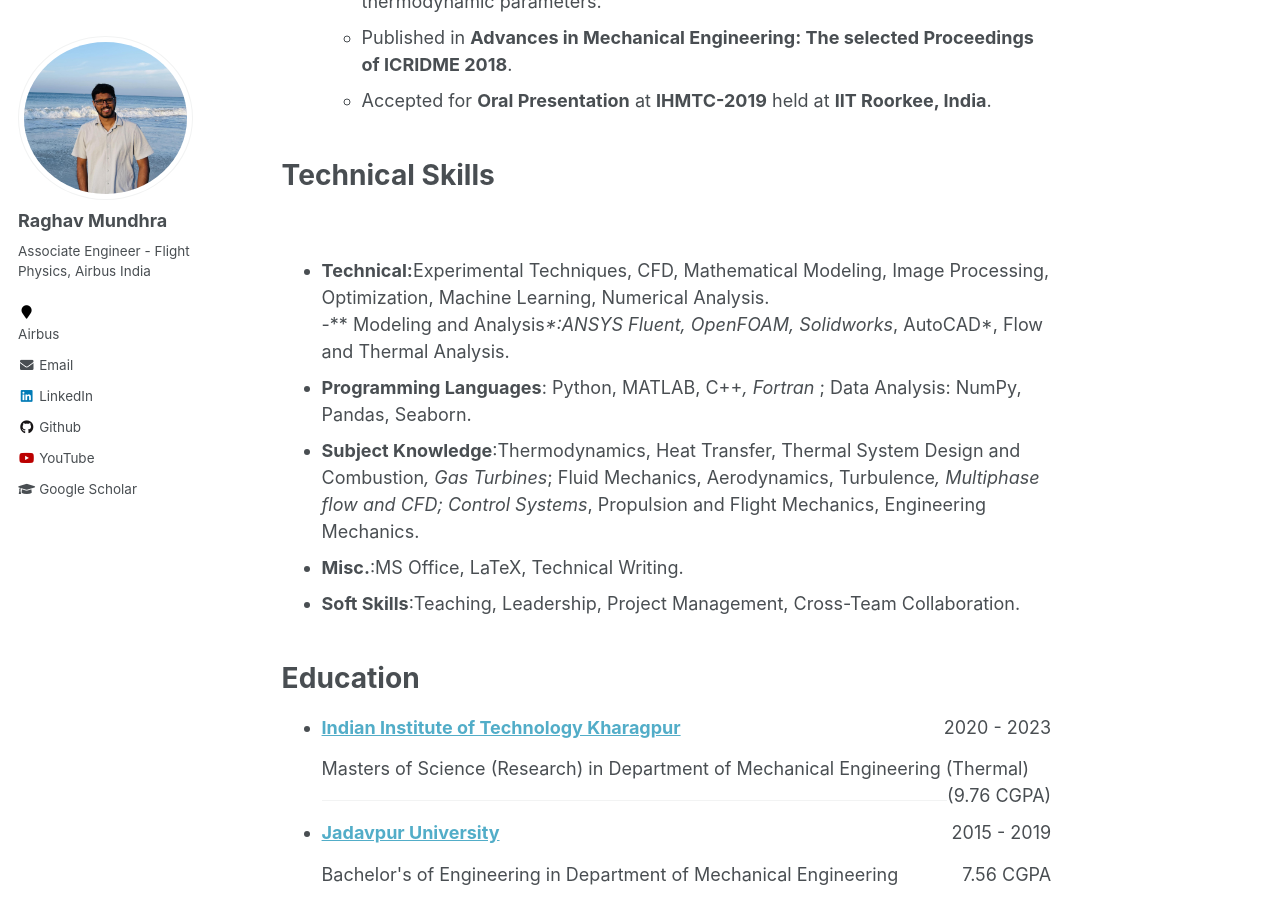
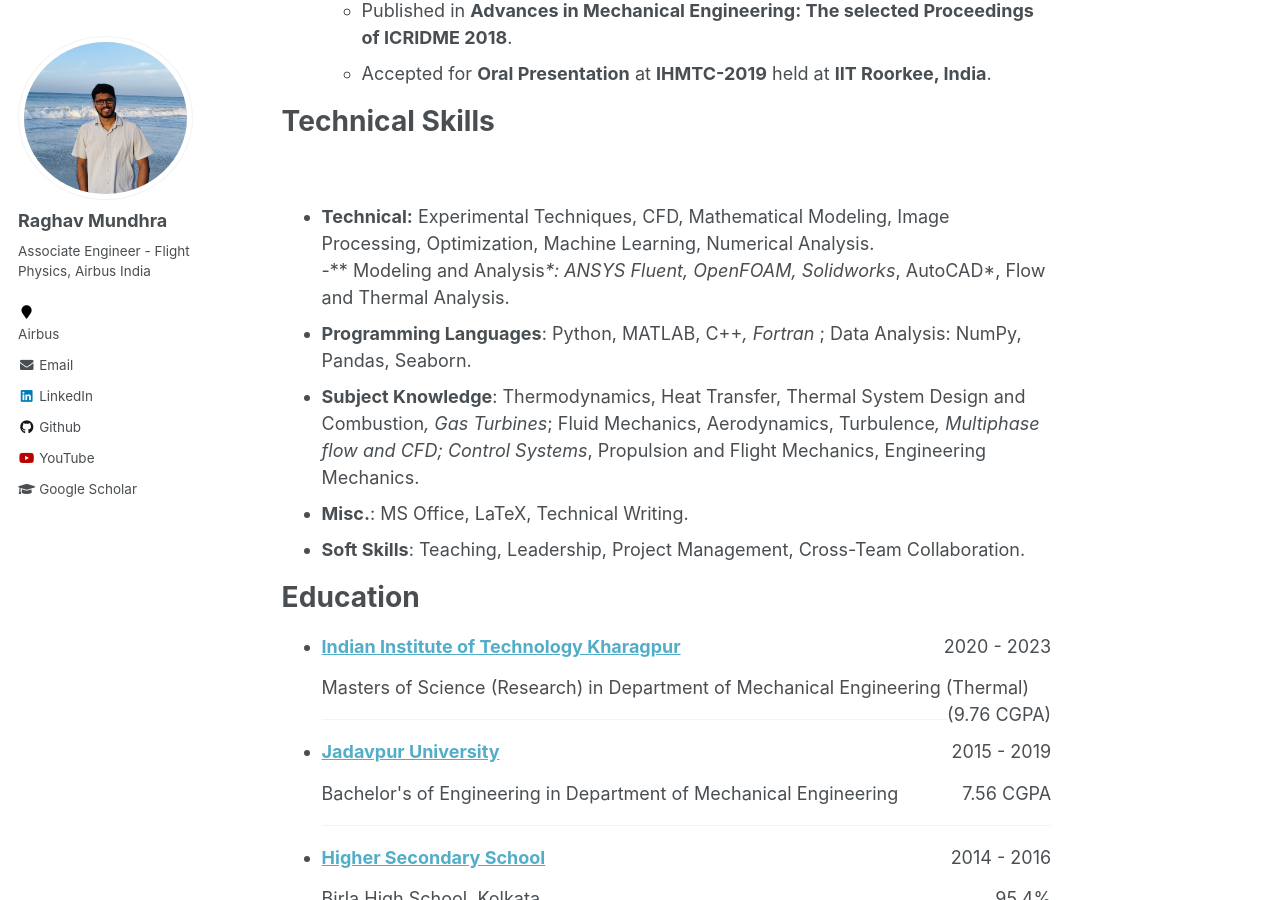
Before and after one commit to RaghavMundhra/Raghav.Mundhra, a Jekyll site: the page built from _pages/about.md, in a window 1280 px wide and 900 px high, scrolled down 3566 px. Built offline with Jekyll 4.4.1, drawn with Linux system fonts in a browser that asks for light colours.

Commit message:
Update about.md

```diff
--- a/_pages/about.md
+++ b/_pages/about.md
@@ -52,7 +52,6 @@ Work Experience
    <br>
    - Worked to conduct a survey in **Optical Activity of Chiral Media**.
    - **Physics exposure camp** for bright undergraduate students from renowned experts in India about in-depth topics of Physics.
-   <br> <br>
 
 Projects
 ======
@@ -82,18 +81,16 @@ Projects
   - Developed **MATLAB** code for calculation and optimization of important thermodynamic parameters.
   - Published in **Advances in Mechanical Engineering: The selected Proceedings of ICRIDME 2018**.
   - Accepted for **Oral Presentation** at **IHMTC-2019** held at **IIT Roorkee, India**.
- <br> <br>
 
 Technical Skills
 ======
  <br>
-- **Technical:**Experimental Techniques, CFD, Mathematical Modeling, Image Processing, Optimization, Machine Learning, Numerical Analysis. <br>
--** Modeling and Analysis**:ANSYS Fluent, OpenFOAM, Solidworks*, AutoCAD*, Flow and Thermal Analysis. <br>
+- **Technical:** Experimental Techniques, CFD, Mathematical Modeling, Image Processing, Optimization, Machine Learning, Numerical Analysis. <br>
+-** Modeling and Analysis**: ANSYS Fluent, OpenFOAM, Solidworks*, AutoCAD*, Flow and Thermal Analysis. <br>
 - **Programming Languages**: Python, MATLAB, C++*, Fortran* ; Data Analysis: NumPy, Pandas, Seaborn. <br>
-- **Subject Knowledge**:Thermodynamics, Heat Transfer, Thermal System Design and Combustion*, Gas Turbines*; Fluid Mechanics, Aerodynamics, Turbulence*, Multiphase flow and CFD; Control Systems*, Propulsion and Flight Mechanics, Engineering Mechanics. <br>
-- **Misc.**:MS Office, LaTeX, Technical Writing. <br>
-- **Soft Skills**:Teaching, Leadership, Project Management, Cross-Team Collaboration.
- <br> <br>
+- **Subject Knowledge**: Thermodynamics, Heat Transfer, Thermal System Design and Combustion*, Gas Turbines*; Fluid Mechanics, Aerodynamics, Turbulence*, Multiphase flow and CFD; Control Systems*, Propulsion and Flight Mechanics, Engineering Mechanics. <br>
+- **Misc.**: MS Office, LaTeX, Technical Writing. <br>
+- **Soft Skills**: Teaching, Leadership, Project Management, Cross-Team Collaboration.
 
 Education
 ======
@@ -101,7 +98,6 @@ Education
 * <p style="margin-bottom: 1em;  margin-top: 1em;"><a href="https://jadavpuruniversity.in/"> <strong>Jadavpur University </strong></a> <span style="float: right; ">2015 - 2019</span></p><p style="margin-bottom: 0em;  margin-top: -0.2em;">Bachelor's of Engineering in Department of Mechanical Engineering <span style="float: right; ">7.56 CGPA</span></p><hr />
 * <p style="margin-bottom: 1em;  margin-top: 1em;"><a href="https://birlahighschool.com/"> <strong>Higher Secondary School </strong></a> <span style="float: right; ">2014 - 2016</span></p><p style="margin-bottom: 0em;  margin-top: -0.2em;">Birla High School, Kolkata <span style="float: right; ">95.4%</span></p><hr />
 * <p style="margin-bottom: 1em;  margin-top: 1em;"><a href="https://www.staloysiushowrah.com/"><strong>Secondary School </strong></a> <span style="float: right; "> 2014 </span></p><p style="margin-bottom: 1em;  margin-top: -0.2em;">St. Aloysius, Howrah <span style="float: right; ">93.1%</span></p>
-<br> <br>
 
 Position of Responsibility
 ======
@@ -115,7 +111,6 @@ Position of Responsibility
   - Co-ordinator for **ASME Gas Turbine Seminar** held at Jadavpur University, 2018.  <br> <br>
 - **Mentor**
   - For underprivileged students providing them free tuition as part of **Jadavpur University Science Club (Social)**, 2016.
- <br> <br>
 
 Extracurricular
 ======
@@ -129,7 +124,6 @@ Extracurricular
 - **Astronomy**: Created my own self funded observatory with 3 different telescopes.
   - Keep conducting and participating regularly in sky gazing events.
   - Continuously learning astronomy through various courses both online and offline.
- <br> <br>
 
 Visit tracker
 ======
```
